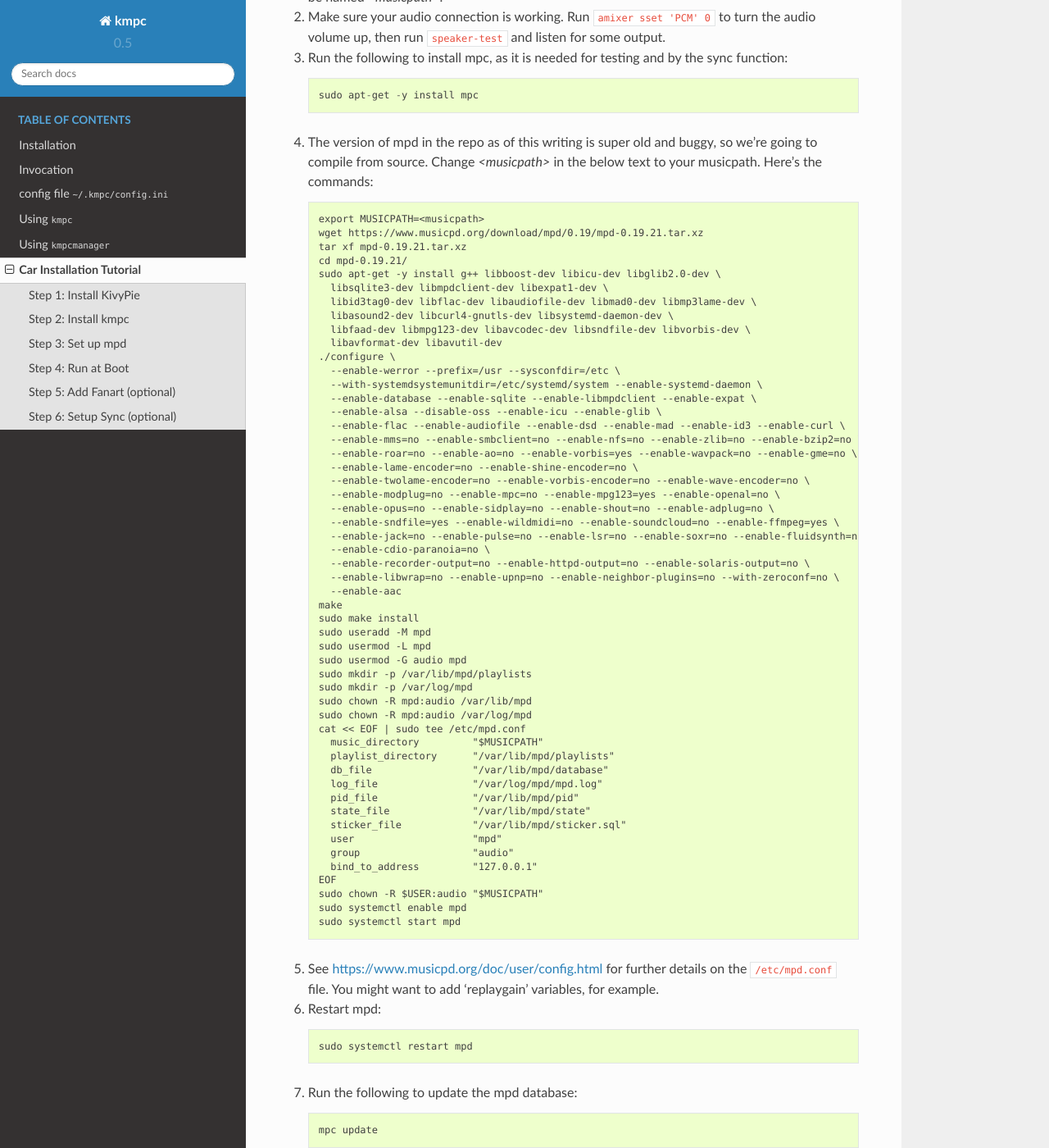
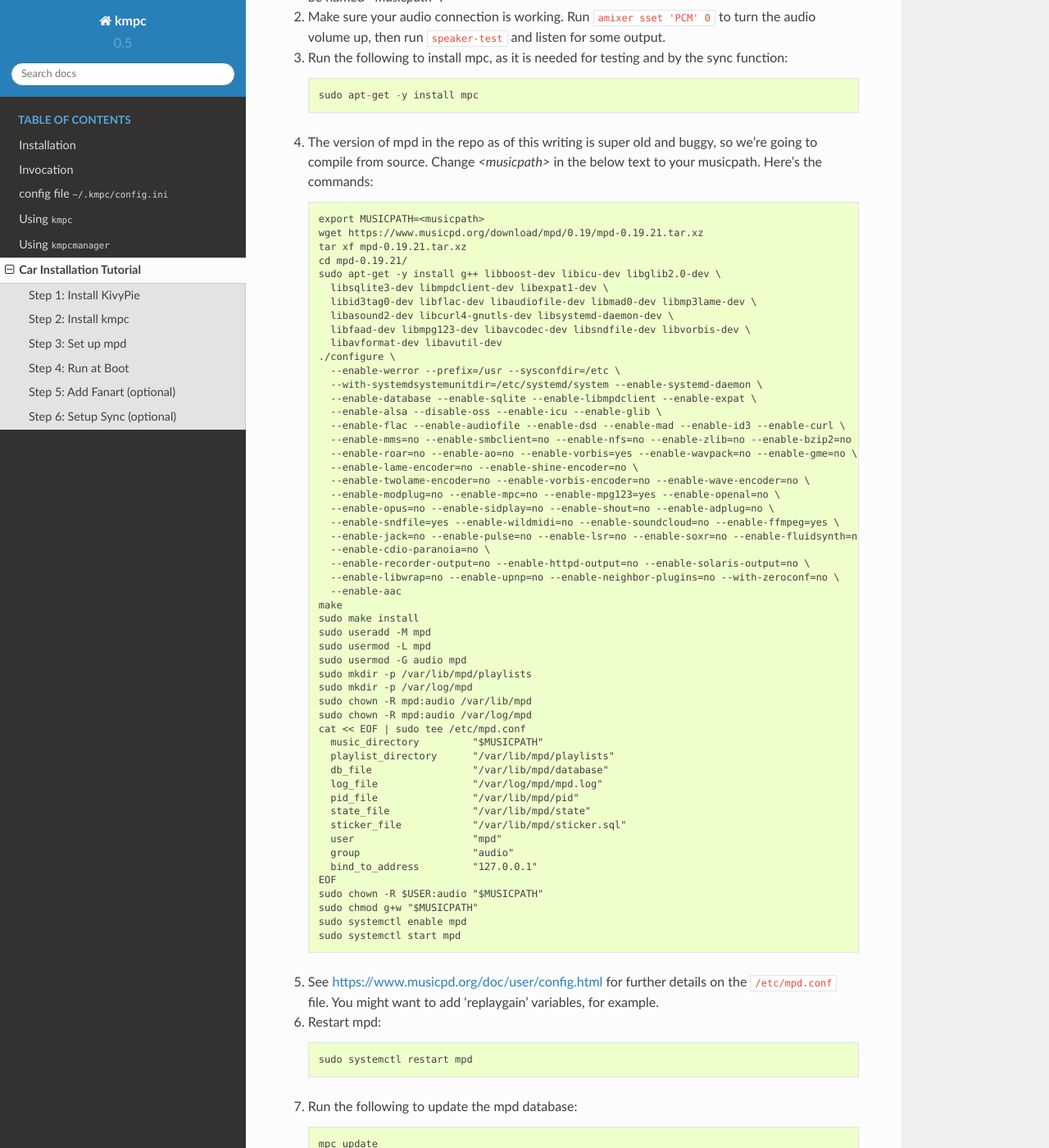
Before and after one commit to eratosthene/kmpc, a Sphinx documentation site: the page built from docs/kivypie.rst, in a window 1280 px wide and 1400 px high, scrolled down 2556 px. Shown: the whole window at 82% size. Built offline with Sphinx 7.4.7 and the Read the Docs theme 2.0.0, drawn with Linux system fonts in a browser that asks for light colours; some of the changed text lies outside the part shown.

Commit message:
doc update

```diff
--- a/docs/kivypie.rst
+++ b/docs/kivypie.rst
@@ -181,6 +181,7 @@
        bind_to_address         "127.0.0.1"
      EOF
      sudo chown -R $USER:audio "$MUSICPATH"
+     sudo chmod g+w "$MUSICPATH"
      sudo systemctl enable mpd
      sudo systemctl start mpd
 
@@ -268,7 +269,9 @@
    to *\<fanartpath\>*.
 
 #. Run::
+
      sudo chown -R $USER:audio <fanartpath>
+     sudo chmod g+w <fanartpath>
      systemctl --user restart kmpc
 
 You should now see logos and background images for the artists that have images
```
